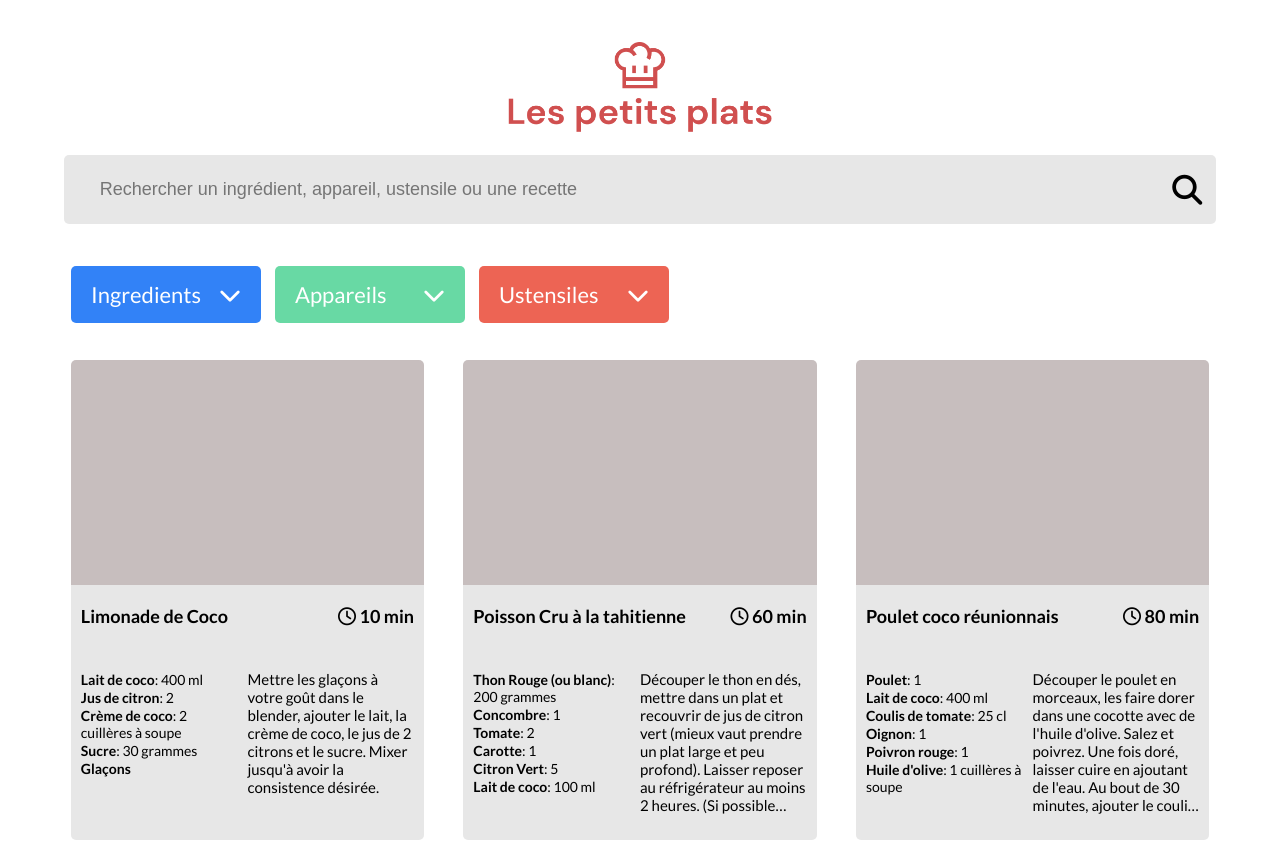
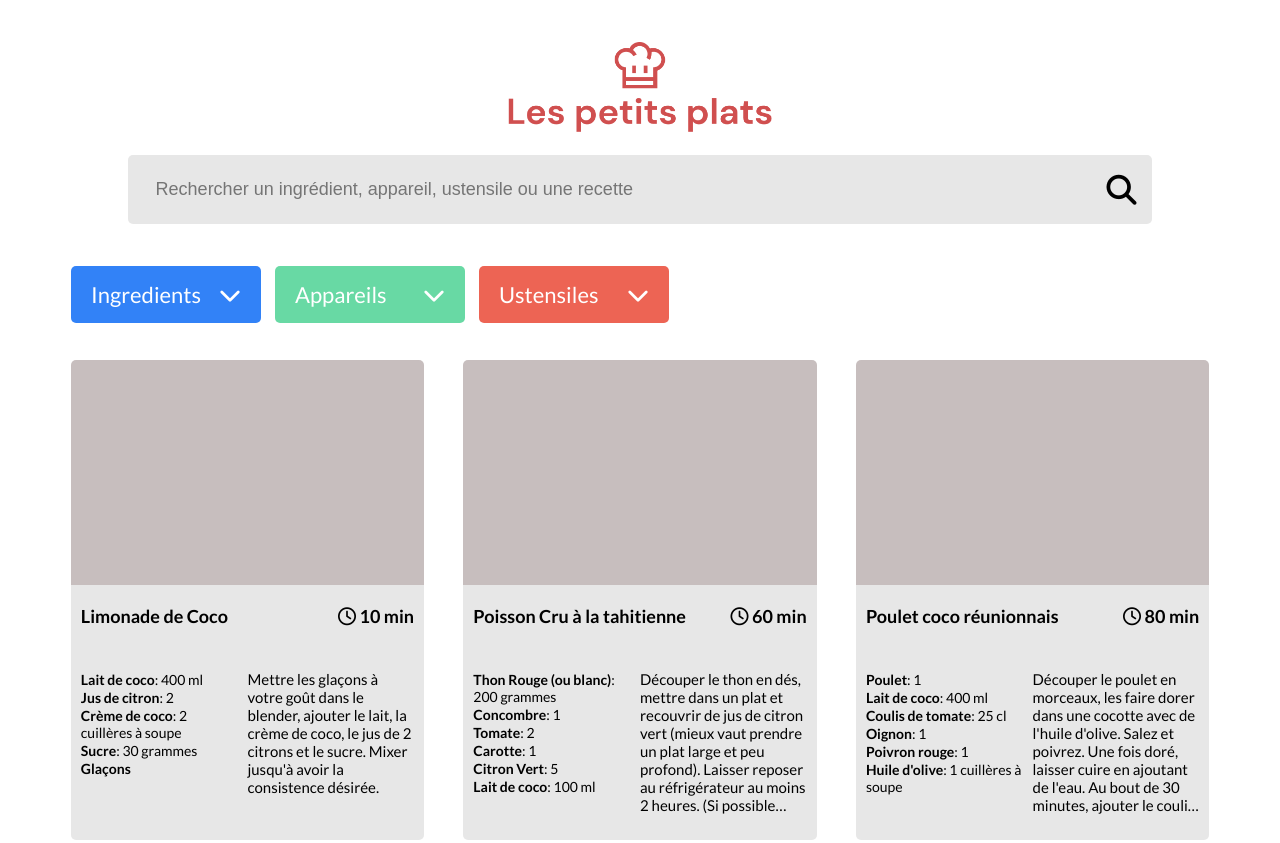
Before and after one commit to Ligank/ArthurJosselin_7_03012022, a plain HTML site: page index.html in a window 1280 px wide. Shown: the top 843 px of the page. Drawn offline with Linux system fonts and the light colour scheme.

Commit message:
modification portable

```diff
--- a/sass/components/_filtres.scss
+++ b/sass/components/_filtres.scss
@@ -1,6 +1,7 @@
 .recherche_tag {
     display: flex;
     flex-direction: column;
+    flex-wrap: wrap;
     width: 90%;
     margin: auto;
     margin-top: 25px;
@@ -32,6 +33,7 @@
     }
     .tag_liste {
         display: flex;
+        flex-wrap: wrap;
         margin-top: 10px;
         .menu_ferme {
             width: 150px;
--- a/sass/layout/_header.scss
+++ b/sass/layout/_header.scss
@@ -12,7 +12,7 @@ header {
         }
     }
     .recherche {
-        width: 90%;
+        width: 80%;
         height: 69px;
         display: flex;
         justify-content: center;
@@ -29,6 +29,7 @@ header {
             font-size: 30px;
             align-self: center;
             vertical-align: middle;
+            margin-right: 10px;
         }
     }
 }
```
Also changed, not shown: sass/main.css, 1 other file.
